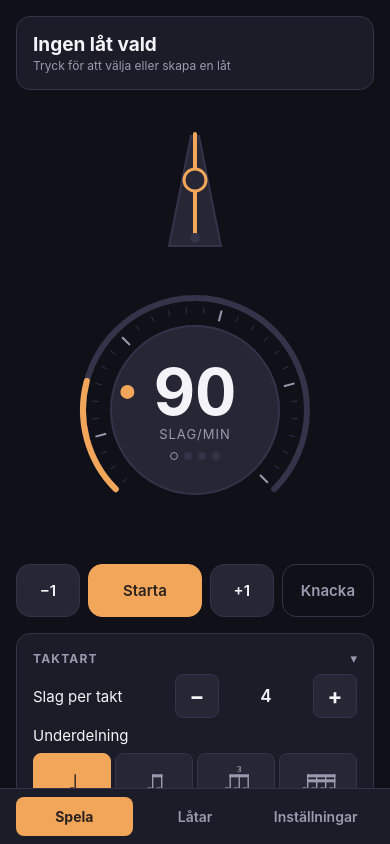
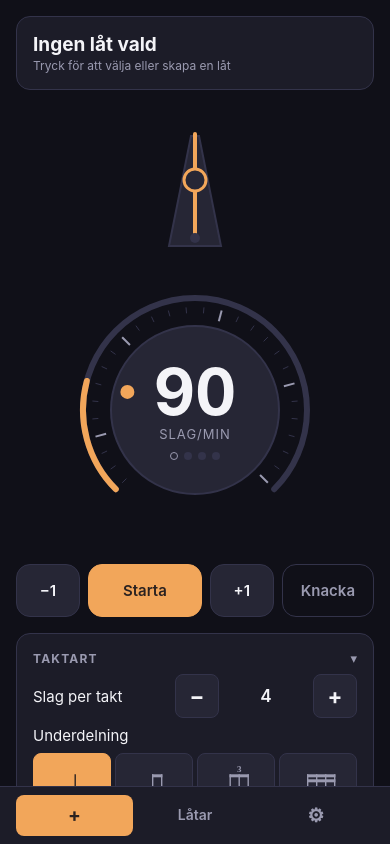
Before and after one commit to daPraeceptor/KorApp, a React Native app: screen / in a window 390 px wide. Built offline with nearby package versions, Linux system fonts and the light colour scheme.

Commit message:
Rita spelfliken som plus och inställningarna som kugghjul
Spelvyn är där man skapar en ny låt, därav plustecknet. Kugghjulet skrivs
med variantväljaren U+FE0E så att det följer textens färg i stället för att
bli en färgglad emoji.

Co-Authored-By: Claude Fable 5 <noreply@anthropic.com>

```diff
--- a/App.tsx
+++ b/App.tsx
@@ -12,10 +12,13 @@ import { useTheme, useThemedStyles } from './src/ThemeContext';
 
 type Tab = 'play' | 'songs' | 'settings';
 
-const TABS: { id: Tab; label: string }[] = [
-  { id: 'play', label: 'Spela' },
+// Spelvyn är där man skapar en ny låt, därav plustecknet. Kugghjulet skrivs
+// med variantväljaren U+FE0E så att det ritas som glyf i textens färg och
+// inte som färgglad emoji.
+const TABS: { id: Tab; label: string; symbol?: boolean }[] = [
+  { id: 'play', label: '+', symbol: true },
   { id: 'songs', label: 'Låtar' },
-  { id: 'settings', label: 'Inställningar' },
+  { id: 'settings', label: '⚙︎', symbol: true },
 ];
 
 /**
@@ -39,7 +42,7 @@ function Shell() {
         </View>
 
         <View style={styles.tabBar}>
-          {TABS.map(({ id, label }) => {
+          {TABS.map(({ id, label, symbol }) => {
             const active = tab === id;
             return (
               <Pressable
@@ -47,7 +50,13 @@ function Shell() {
                 onPress={() => setTab(id)}
                 style={[styles.tab, active && styles.tabActive]}
               >
-                <Text style={[styles.tabLabel, active && styles.tabLabelActive]}>
+                <Text
+                  style={[
+                    styles.tabLabel,
+                    symbol && styles.tabSymbol,
+                    active && styles.tabLabelActive,
+                  ]}
+                >
                   {label}
                 </Text>
               </Pressable>
@@ -107,6 +116,12 @@ const makeStyles = (t: Palette) => StyleSheet.create({
     fontSize: 14,
     fontWeight: '600',
   },
+  // Ensamma tecken ritas större än orden, annars ser de förkrympta ut.
+  // Radhöjden hålls nere så att flikarna inte blir högre av det.
+  tabSymbol: {
+    fontSize: 19,
+    lineHeight: 19,
+  },
   tabLabelActive: {
     color: t.onAccent,
     fontWeight: '700',
```
